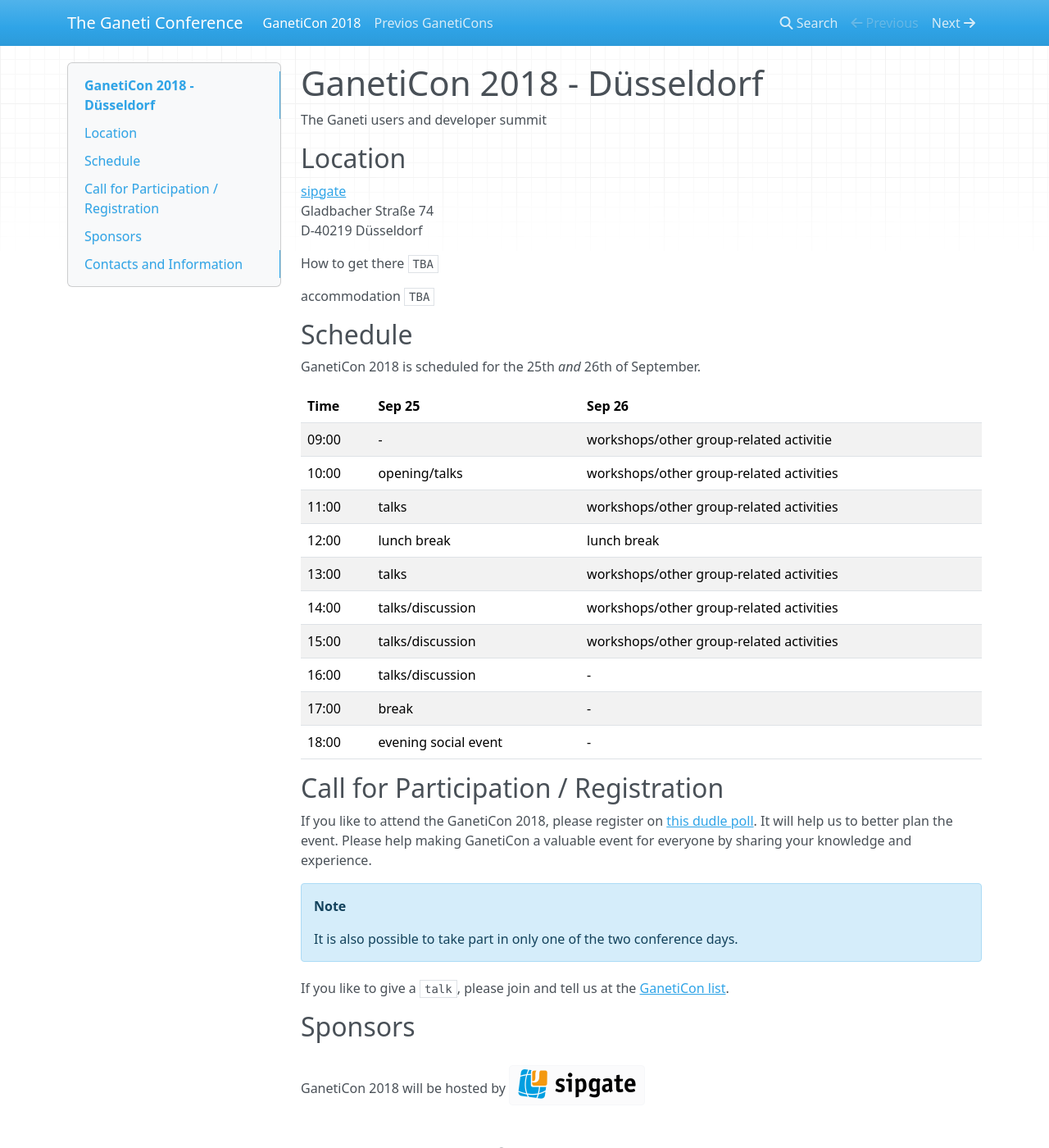
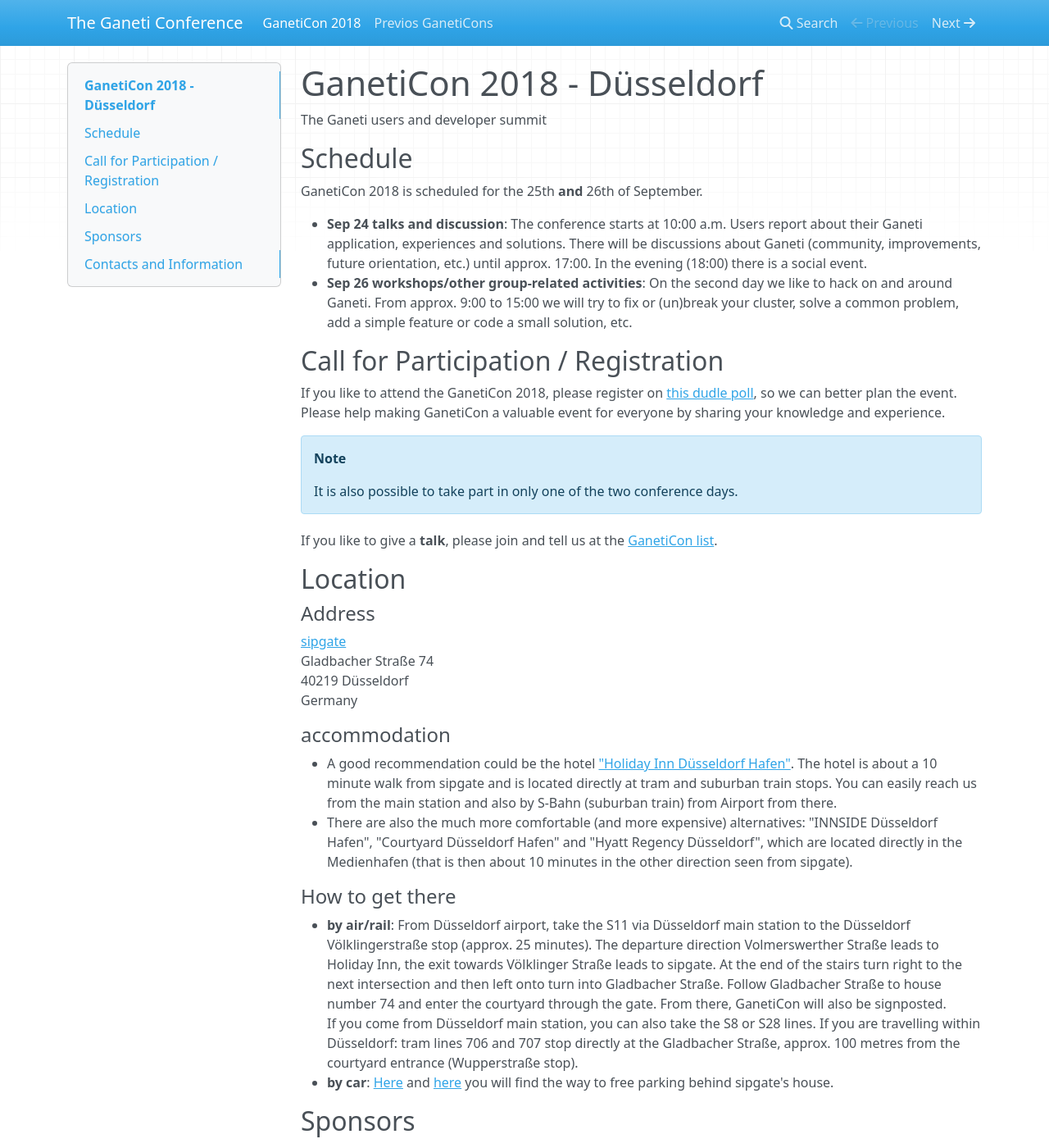
Before and after one commit to ganeticon/ganeticon.github.io, an MkDocs documentation site: the page built from docs/index.md, in a window 1280 px wide and 1400 px high. Shown: the whole window at 82% size. Built offline with MkDocs 1.6.1, drawn with Linux system fonts in a browser that asks for light colours; nearby versions of some CDN libraries; old or Windows-style settings are respelled for this version of MkDocs.

Commit message:
add accommodation and journey, polish schedule

```diff
--- a/docs/index.md
+++ b/docs/index.md
@@ -1,42 +1,41 @@
 # GanetiCon 2018 - Düsseldorf
-
 The Ganeti users and developer summit
 
-## Location
+## Schedule
+GanetiCon 2018 is scheduled for the 25th **and** 26th of September.
 
-[sipgate](https://www.sipgate.de/)
-Gladbacher Straße 74
-D-40219 Düsseldorf
-
-How to get there `TBA`
-
-accommodation `TBA`
-
-## Schedule
-GanetiCon 2018 is scheduled for the 25th *and* 26th of September.
-
-Time | Sep 25 | Sep 26
----- | ------ | ------
-09:00 | - | workshops/other group-related activitie
-10:00 | opening/talks | workshops/other group-related activities
-11:00 | talks | workshops/other group-related activities
-12:00 | lunch break | lunch break
-13:00 | talks | workshops/other group-related activities
-14:00 | talks/discussion | workshops/other group-related activities
-15:00 | talks/discussion | workshops/other group-related activities
-16:00 | talks/discussion | -
-17:00  | break | -
-18:00  | evening social event | -
+* **Sep 24 talks and discussion**: The conference starts at 10:00 a.m. Users report about their Ganeti application, experiences and solutions. There will be discussions about Ganeti (community, improvements, future orientation, etc.) until approx. 17:00. In the evening (18:00) there is a social event.
+* **Sep 26 workshops/other group-related activities**: On the second day we like to hack on and around Ganeti. From approx. 9:00 to 15:00 we will try to fix or (un)break your cluster, solve a common problem, add a simple feature or code a small solution, etc.
 
 ## Call for Participation / Registration
-
-If you like to attend the GanetiCon 2018, please register on [this dudle poll](https://dudle.inf.tu-dresden.de/ganeticon/). It will help us to better plan the event. Please help making GanetiCon a valuable event for everyone by sharing your knowledge and experience.
+If you like to attend the GanetiCon 2018, please register on [this dudle poll](https://dudle.inf.tu-dresden.de/ganeticon/), so we can better plan the event. Please help making GanetiCon a valuable event for everyone by sharing your knowledge and experience.
 [comment]: <> (https://terminplaner.dfn.de/foodle.php, https://dudle.inf.tu-dresden.de, doodle oder google forms???)
 
 !!! note
     It is also possible to take part in only one of the two conference days.
 
-If you like to give a `talk`, please join and tell us at the [GanetiCon list](https://groups.google.com/forum/#!forum/ganeticon).
+If you like to give a **talk**, please join and tell us at the [GanetiCon list](https://groups.google.com/forum/#!forum/ganeticon).
+
+## Location
+
+#### Address
+[sipgate](https://www.sipgate.de/)
+Gladbacher Straße 74
+40219 Düsseldorf
+Germany
+
+#### accommodation
+* A good recommendation could be the hotel ["Holiday Inn Düsseldorf Hafen"](https://www.ihg.com/holidayinn/hotels/de/de/dusseldorf/dushv/hoteldetail). The hotel is about a 10 minute walk from sipgate and is located directly at tram and suburban train stops. You can easily reach us from the main station and also by S-Bahn (suburban train) from Airport from there.
+* There are also the much more comfortable (and more expensive) alternatives: "INNSIDE Düsseldorf Hafen", "Courtyard Düsseldorf Hafen" and "Hyatt Regency
+Düsseldorf", which are located directly in the Medienhafen (that is then about 10 minutes in the other direction seen from sipgate).
+
+#### How to get there
+* **by air/rail**: From Düsseldorf airport, take the S11 via Düsseldorf main station to the Düsseldorf Völklingerstraße stop (approx. 25 minutes). The departure direction
+Volmerswerther Straße leads to Holiday Inn, the exit towards Völklinger Straße leads to sipgate. At the end of the stairs turn right to the next intersection and then left onto
+turn into Gladbacher Straße. Follow Gladbacher Straße to house number 74 and enter the courtyard through the gate. From there, GanetiCon will also be signposted.
+If you come from Düsseldorf main station, you can also take the S8 or S28 lines. If you are travelling within Düsseldorf: tram lines 706 and 707 stop directly at the
+Gladbacher Straße, approx. 100 metres from the courtyard entrance (Wupperstraße stop).
+* **by car**: [Here](https://www.sipgate.de/kontakt#anfahrt) and [here](https://maps.google.com/?q=51.21146543549667,6.754880409717543) you will find the way to free parking behind sipgate's house.
 
 ## Sponsors
 GanetiCon 2018 will be hosted by [![sipgate](img/logo-footer.png "sipgate")](https://www.sipgate.de/)
```
